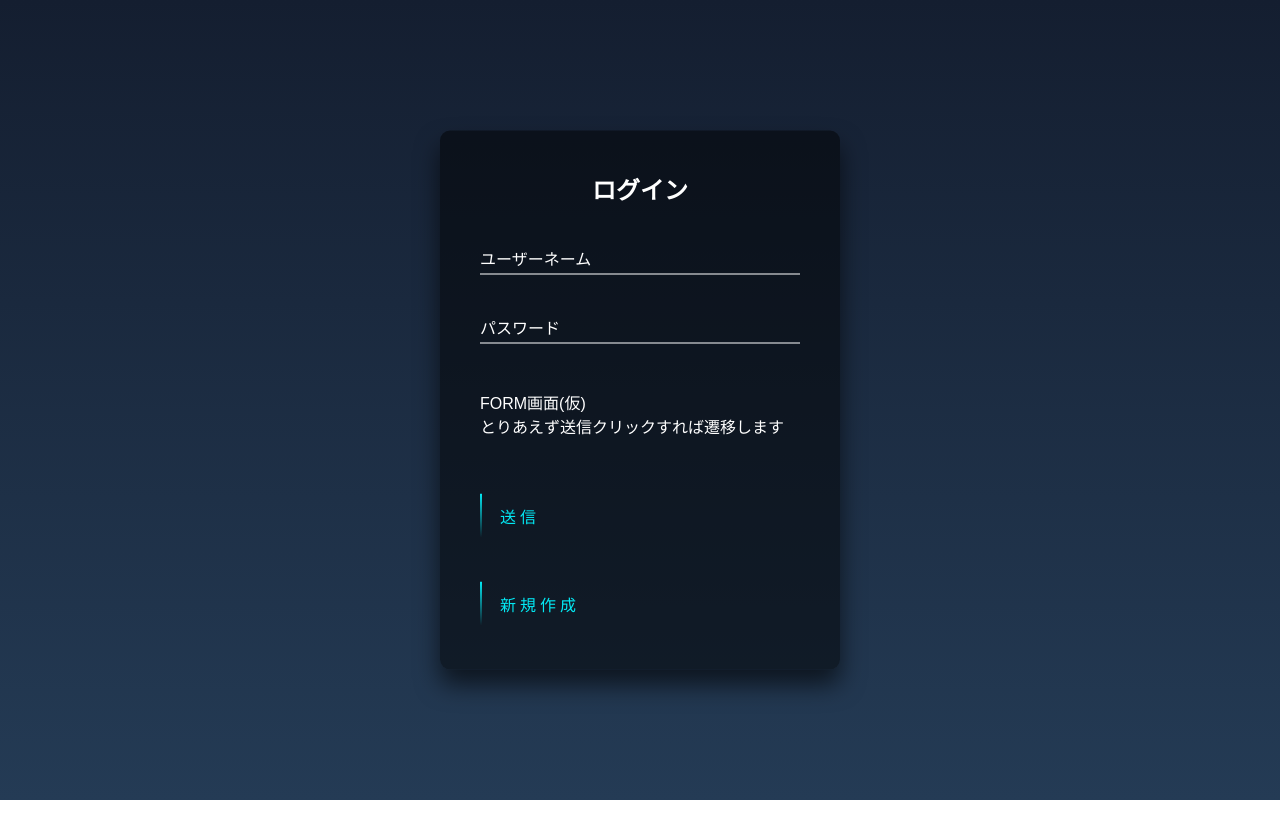
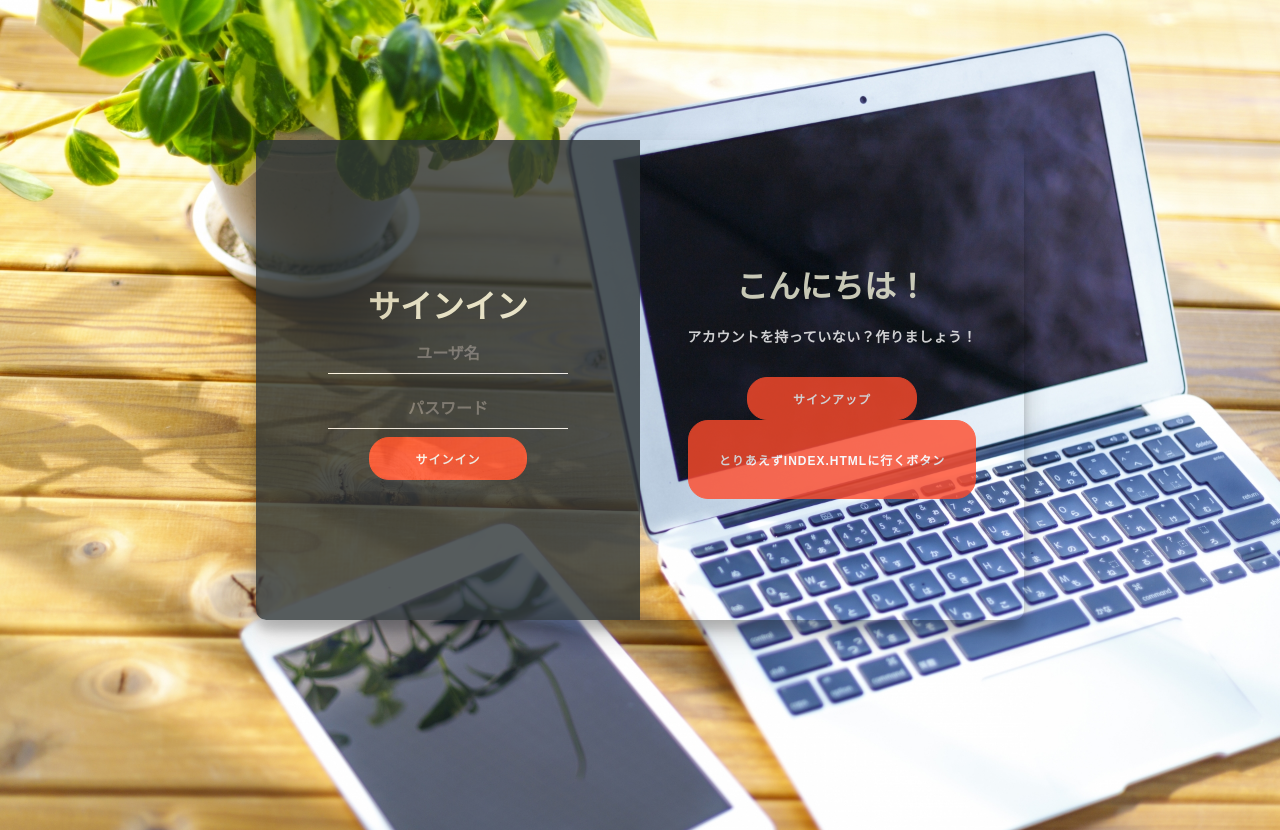
Before and after one commit to Blazingiowa/BoardCast, a plain HTML site: page form.html in a window 1280 px wide. Before the commit the page ends 800 px from the top, so only its background shows below. Drawn offline with nearby package versions, Linux system fonts and the light colour scheme.

Commit message:
formを大幅刷新

```diff
--- a/form.css
+++ /dev/null
@@ -1,167 +0,0 @@
-html {
-  height: 100%;
-}
-body {
-  margin:0;
-  padding:0;
-  font-family: sans-serif;
-  background: linear-gradient(#141e30, #243b55);
-}
-
-.login-box {
-  position: absolute;
-  top: 50%;
-  left: 50%;
-  width: 400px;
-  padding: 40px;
-  transform: translate(-50%, -50%);
-  background: rgba(0,0,0,.5);
-  box-sizing: border-box;
-  box-shadow: 0 15px 25px rgba(0,0,0,.6);
-  border-radius: 10px;
-}
-
-.login-box h2 {
-  margin: 0 0 30px;
-  padding: 0;
-  color: #fff;
-  text-align: center;
-}
-
-.login-box .user-box {
-  position: relative;
-}
-
-.login-box .user-box input {
-  width: 100%;
-  padding: 10px 0;
-  font-size: 16px;
-  color: #fff;
-  margin-bottom: 30px;
-  border: none;
-  border-bottom: 1px solid #fff;
-  outline: none;
-  background: transparent;
-}
-.login-box .user-box label {
-  position: absolute;
-  top:0;
-  left: 0;
-  padding: 10px 0;
-  font-size: 16px;
-  color: #fff;
-  pointer-events: none;
-  transition: .5s;
-}
-
-.login-box .user-box input:focus ~ label,
-.login-box .user-box input:valid ~ label {
-  top: -20px;
-  left: 0;
-  color: #03e9f4;
-  font-size: 12px;
-}
-
-.login-box form a {
-  position: relative;
-  display: inline-block;
-  padding: 10px 20px;
-  color: #03e9f4;
-  font-size: 16px;
-  text-decoration: none;
-  text-transform: uppercase;
-  overflow: hidden;
-  transition: .5s;
-  margin-top: 40px;
-  letter-spacing: 4px
-}
-
-.login-box a:hover {
-  background: #03e9f4;
-  color: #fff;
-  border-radius: 5px;
-  box-shadow: 0 0 5px #03e9f4,
-              0 0 25px #03e9f4,
-              0 0 50px #03e9f4,
-              0 0 100px #03e9f4;
-}
-
-.login-box a span {
-  position: absolute;
-  display: block;
-}
-
-.login-box a span:nth-child(1) {
-  top: 0;
-  left: -100%;
-  width: 100%;
-  height: 2px;
-  background: linear-gradient(90deg, transparent, #03e9f4);
-  animation: btn-anim1 1s linear infinite;
-}
-
-@keyframes btn-anim1 {
-  0% {
-    left: -100%;
-  }
-  50%,100% {
-    left: 100%;
-  }
-}
-
-.login-box a span:nth-child(2) {
-  top: -100%;
-  right: 0;
-  width: 2px;
-  height: 100%;
-  background: linear-gradient(180deg, transparent, #03e9f4);
-  animation: btn-anim2 1s linear infinite;
-  animation-delay: .25s
-}
-
-@keyframes btn-anim2 {
-  0% {
-    top: -100%;
-  }
-  50%,100% {
-    top: 100%;
-  }
-}
-
-.login-box a span:nth-child(3) {
-  bottom: 0;
-  right: -100%;
-  width: 100%;
-  height: 2px;
-  background: linear-gradient(270deg, transparent, #03e9f4);
-  animation: btn-anim3 1s linear infinite;
-  animation-delay: .5s
-}
-
-@keyframes btn-anim3 {
-  0% {
-    right: -100%;
-  }
-  50%,100% {
-    right: 100%;
-  }
-}
-
-.login-box a span:nth-child(4) {
-  bottom: -100%;
-  left: 0;
-  width: 2px;
-  height: 100%;
-  background: linear-gradient(360deg, transparent, #03e9f4);
-  animation: btn-anim4 1s linear infinite;
-  animation-delay: .75s
-}
-
-@keyframes btn-anim4 {
-  0% {
-    bottom: -100%;
-  }
-  50%,100% {
-    bottom: 100%;
-  }
-}
--- a/form.html
+++ b/form.html
@@ -1,45 +1,59 @@
 <!DOCTYPE html>
-<html lang="en" >
+<html lang="ja">
+
 <head>
-  <meta charset="UTF-8">
-  <title>ログイン</title>
-  <link rel="stylesheet" href="form.css">
+    <meta charset="UTF-8">
+    <title>ログイン-サインアップ</title>
+    <meta charset="UTF-8" />
+    <link rel="stylesheet" href="form_style.css">
+    <link href="https://unpkg.com/ionicons@4.2.2/dist/css/ionicons.min.css" rel="stylesheet">
+
+    <script src="js/jquery-3.5.1.min.js"></script>
+    <script src="js/form_socket.js"></script>
 
 </head>
+
 <body>
-<!-- partial:index.partial.html -->
-<div class="login-box">
-  <h2>ログイン</h2>
-  <form action="http://153.122.64.7/form.php" onsubmit="return false;">
-    <div class="user-box">
-      <input type="text" name="name" required="">
-      <label>ユーザーネーム</label>
+
+
+    <div class="container" id="container">
+        <div class="form-container sign-up-container">
+            <form action="#">
+                <h1>新しいアカウントを作りましょう！</h1>
+
+                <input type="text" placeholder="ユーザ名">
+                <input type="password" placeholder="パスワード">
+
+                <button>作成</button>
+            </form>
+        </div>
+        <div class="form-container sign-in-container">
+            <form action="#">
+                <h1>サインイン</h1>
+
+                <input type="text" placeholder="ユーザ名">
+                <input type="password" placeholder="パスワード">
+                <button>サインイン</button>
+            </form>
+        </div>
+        <div class="overlay-container">
+            <div class="overlay">
+                <div class="overlay-panel overlay-left">
+                    <h1>既にアカウントをお持ちですか？</h1>
+                    <p>サインインしてBoardCastを使いましょう！</p>
+                    <button class="ghost" id="signIn">サインイン</button>
+                </div>
+                <div class="overlay-panel overlay-right">
+                    <h1>こんにちは！</h1>
+                    <p>アカウントを持っていない？作りましょう！</p>
+                    <button class="ghost" id="signUp">サインアップ</button>
+                    <button id="taihi">とりあえずindex.htmlに行くボタン</button>
+                </div>
+            </div>
+        </div>
     </div>
-    <div class="user-box">
-      <input type="password" name="pass" required="">
-      <label>パスワード</label>
-    </div>
-    <p style="color: white">FORM画面(仮)<br>とりあえず送信クリックすれば遷移します</p>
-    <a href="index.html">
-      <span></span>
-      <span></span>
-      <span></span>
-      <span></span>
-      送信
-    </a>
-  </form>
+    <script src="https://unpkg.com/ionicons@4.2.2/dist/ionicons.js"></script>
+    <!-- partial -->
+    <script src="form_script.js"></script>
 
-    <form>
-    <a href="#">
-      <span></span>
-      <span></span>
-      <span></span>
-      <span></span>
-      新規作成
-    </a>
-    </form>
-</div>
-<!-- partial -->
-
-</body>
-</html>
+</body></html>
--- /dev/null
+++ b/form_script.js
@@ -0,0 +1,13 @@
+const signUpButton = document.getElementById('signUp');
+const signInButton = document.getElementById('signIn');
+const container = document.getElementById('container');
+
+
+signUpButton.addEventListener('click', () => {
+    container.classList.add("right-panel-active");
+});
+
+
+signInButton.addEventListener('click', () => {
+    container.classList.remove("right-panel-active");
+});
--- /dev/null
+++ b/form_style.css
@@ -0,0 +1,268 @@
+@import url('https://fonts.googleapis.com/css?family=Montserrat:400,800');
+
+* {
+    box-sizing: border-box;
+}
+
+body {
+    font-family: 'Montserrat', sans-serif;
+    background: #f6f5f7;
+    display: flex;
+    flex-direction: column;
+    justify-content: center;
+    align-items: center;
+    height: 100vh;
+    margin: -20px 0 50px;
+    background-image: url(ico/desk.jpg);
+    background-size: cover;
+}
+
+h1 {
+    font-weight: bold;
+    margin: 0;
+    color: beige;
+}
+
+p {
+    font-size: 14px;
+    font-weight: bold;
+    line-height: 20px;
+    letter-spacing: 0.5px;
+    margin: 20px 0 30px;
+}
+
+span {
+    font-size: 12px;
+    color: beige;
+}
+
+a {
+    color: #fff;
+    font-size: 14px;
+    text-decoration: none;
+    margin: 15px 0;
+}
+
+.container {
+    border-radius: 10px;
+    box-shadow: 0 14px 28px rgba(0, 0, 0, 0.25), 0 10px 10px rgba(0, 0, 0, 0.22);
+    position: absolute;
+    overflow: hidden;
+    width: 768px;
+    max-width: 100%;
+    min-height: 480px;
+    opacity: 0.8;
+}
+
+.form-container form {
+    background: rgba(45, 52, 54, 1.0);
+    display: flex;
+    flex-direction: column;
+    padding: 0 50px;
+    height: 100%;
+    justify-content: center;
+    align-items: center;
+    text-align: center;
+}
+
+.social-container {
+    margin: 20px 0;
+}
+
+.social-container a {
+    border: 1px solid #ddd;
+    border-radius: 50%;
+    display: inline-flex;
+    justify-content: center;
+    align-items: center;
+    margin: 0 5px;
+    height: 40px;
+    width: 40px;
+}
+
+
+.form-container input {
+    background: #eee;
+    border: none;
+    padding: 12px 15px;
+    margin: 8px 0;
+    width: 100%;
+}
+
+button {
+    border-radius: 20px;
+    border: 1px solid #ff4b2b;
+    background: #ff4b2b;
+    color: #fff;
+    font-size: 12px;
+    font-weight: bold;
+    padding: 12px 45px;
+    letter-spacing: 1px;
+    text-transform: uppercase;
+    transition: transform 80ms ease-in;
+}
+
+input[type=text] {
+    width: 240px;
+    text-align: center;
+    background: transparent;
+    border: none;
+    border-bottom: 1px solid #fff;
+    font-family: 'PLay', sans-serif;
+    font-size: 16px;
+    font-weight: 200px;
+    padding: 10px 0;
+    transition: border 0.5s;
+    outline: none;
+    color: #fff;
+    font-weight: bold;
+}
+
+input[type=password] {
+    width: 240px;
+    text-align: center;
+    background: transparent;
+    border: none;
+    border-bottom: 1px solid #fff;
+    font-family: 'PLay', sans-serif;
+    font-size: 16px;
+    font-weight: bold;
+    padding: 10px 0;
+    transition: border 0.5s;
+    outline: none;
+    color: #fff;
+}
+
+input[type=email] {
+    width: 240px;
+    text-align: center;
+    background: transparent;
+    border: none;
+    border-bottom: 1px solid #fff;
+    font-family: 'PLay', sans-serif;
+    font-size: 16px;
+    font-weight: 200px;
+    padding: 10px 0;
+    transition: border 0.5s;
+    outline: none;
+    color: #fff;
+    font-weight: bold;
+}
+
+button:active {
+    transform: scale(0.95);
+}
+
+button:focus {
+    outline: :none;
+}
+
+button.ghost {
+    background: transparent;
+    border-color: #ff4b2b;
+    background-color: #ff4b2b
+}
+
+.form-container {
+    position: absolute;
+    top: 0;
+    height: 100%;
+    transition: all 0.6s ease-in-out;
+}
+
+.sign-in-container {
+    left: 0;
+    width: 50%;
+    z-index: 2;
+}
+
+.sign-up-container {
+    left: 0;
+    width: 50%;
+    z-index: 1;
+    opacity: 0;
+}
+
+.overlay-container {
+    position: absolute;
+    top: 0;
+    left: 50%;
+    width: 50%;
+    height: 100%;
+    overflow: hidden;
+    transition: transform 0.6s ease-in-out;
+    z-index: 100;
+}
+
+.overlay {
+    background: transparent;
+    background: linear-gradient(to right, #ff4b2b, #ff416c) no repeat 0 0 /cover;
+    color: #fff;
+    position: absolute;
+    left: -100%;
+    height: 100%;
+    width: 200%;
+    transform: translateX(0);
+    transition: transform 0.6s ease-in-out;
+}
+
+.overlay-panel {
+    position: absolute;
+    top: 0;
+    display: flex;
+    flex-direction: column;
+    justify-content: center;
+    align-items: center;
+    padding: 0 40px;
+    height: 100%;
+    width: 50%;
+    text-align: center;
+    transform: translateX(0);
+    transition: transform 0.6s ease-in-out;
+}
+
+.overlay-right {
+    right: 0;
+    transform: translateX(0);
+}
+
+.overlay-left {
+    transform: translateX(-20%);
+}
+
+/*....Animation....*/
+
+/*....Move signin to the right....*/
+.container.right-panel-active .sign-in-container {
+    transform: translateX(100%);
+}
+
+/*....Move overlay to the left....*/
+.container.right-panel-active .overlay-container {
+    transform: translateX(-100%);
+}
+
+/*....Bring sign up over sign in....*/
+.container.right-panel-active .sign-up-container {
+    transform: translateX(100%);
+    opacity: 1;
+    z-index: 5;
+}
+
+/*...Move overlay back to right....*/
+.container.right-panel-active .overlay {
+    transform: translateX(50%);
+}
+
+.container.right-panel-active .overlay-left {
+    transform: translateX(0);
+}
+
+.container.right-panel-active .overlay-right {
+    transform: translateX(20%);
+}
+
+#taihi {
+    position: relative;
+    padding: 30px;
+}
--- a/js/form_socket.js
+++ b/js/form_socket.js
@@ -0,0 +1,11 @@
+window.onload = function () {
+    OnSubmitEvent();
+}
+
+function OnSubmitEvent() {
+    $(function () {
+        $('#taihi').click(function () {
+            window.location.href = 'index.html'
+        })
+    });
+}
```
Also changed, not shown: ico/desk.jpg (added), 1 other file.
